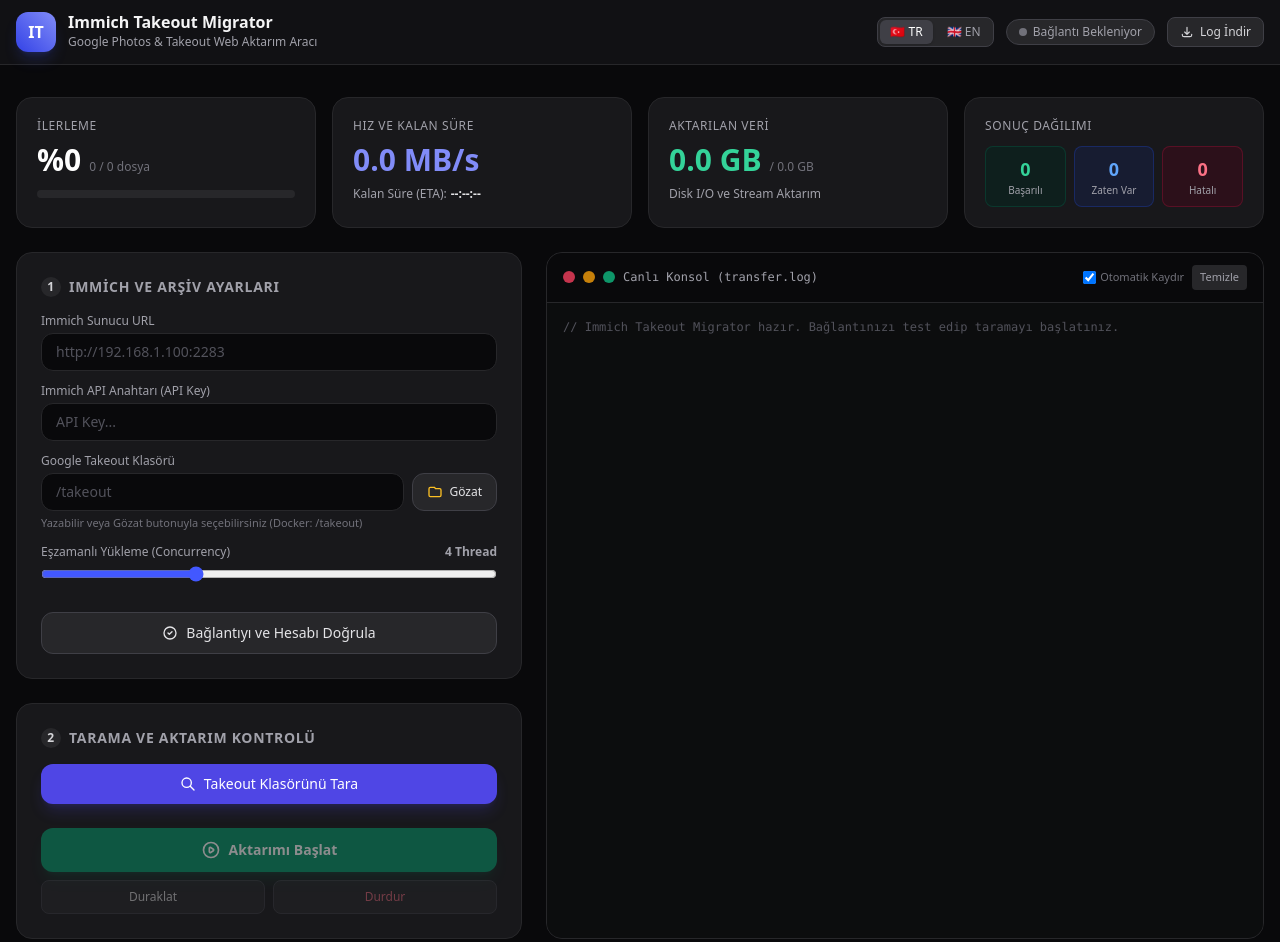
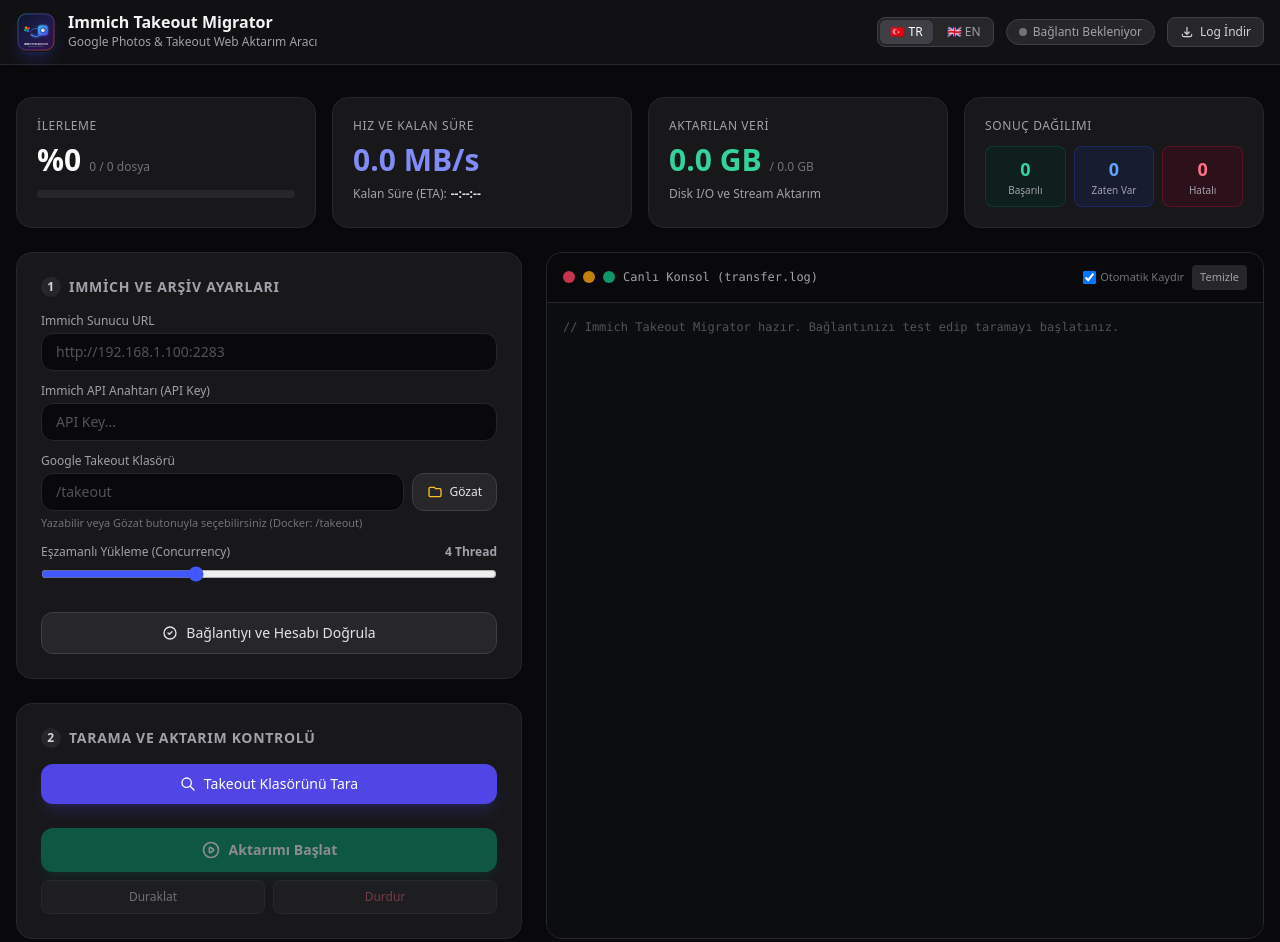
Before and after one commit to onursercanyilmaz/immich-transfer, a website: page public/index.html in a window 1280 px wide. Shown: the top 942 px of the page. Drawn offline with nearby package versions, Linux system fonts and the light colour scheme; no server answers.

Commit message:
docs: add modern SVG logo, MIT license, and professional open-source README

```diff
--- a/public/index.html
+++ b/public/index.html
@@ -4,6 +4,7 @@
   <meta charset="UTF-8">
   <meta name="viewport" content="width=device-width, initial-scale=1.0">
   <title>Immich Google Takeout Migrator</title>
+  <link rel="icon" type="image/svg+xml" href="/favicon.svg">
   <script src="https://cdn.tailwindcss.com"></script>
   <script>
     tailwind.config = {
@@ -36,9 +37,7 @@
   <header class="border-b border-zinc-800 bg-zinc-900/60 backdrop-blur sticky top-0 z-50">
     <div class="max-w-7xl mx-auto px-4 h-16 flex items-center justify-between">
       <div class="flex items-center space-x-3">
-        <div class="w-10 h-10 rounded-xl bg-gradient-to-tr from-brand-600 to-indigo-400 flex items-center justify-center font-bold text-white shadow-lg shadow-brand-500/20">
-          IT
-        </div>
+        <img src="/logo.svg" alt="Immich Takeout Migrator" class="w-10 h-10 rounded-xl shadow-lg shadow-brand-500/20 object-contain">
         <div>
           <h1 class="text-base font-semibold leading-none">Immich Takeout Migrator</h1>
           <p id="t_headerSubtitle" class="text-xs text-zinc-400 mt-1">Google Photos & Takeout Web Aktarım Aracı</p>
```
Also changed, not shown: README.md, assets/logo.svg (added), public/favicon.svg (added), public/logo.svg (added), 1 other file.
